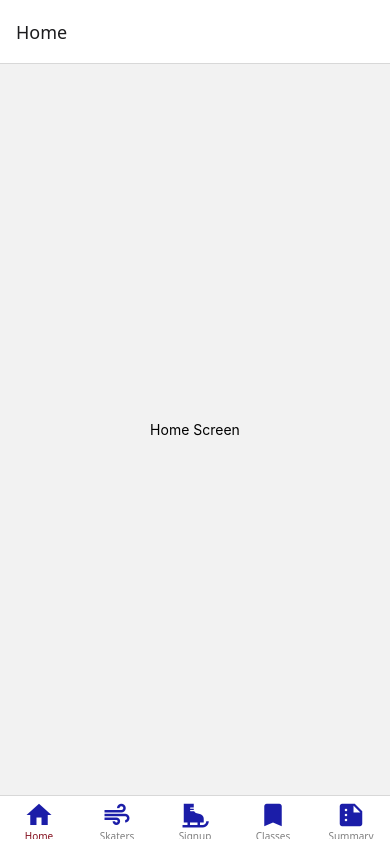
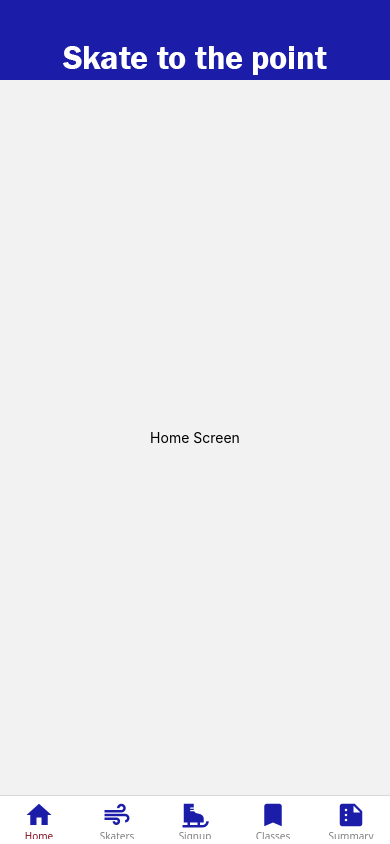
Before and after one commit to jpking872/stp2, a React Native app: screen / in a window 390 px wide. Built offline with nearby package versions, Linux system fonts and the light colour scheme.

Commit message:
Signup page

```diff
--- a/App.js
+++ b/App.js
@@ -1,14 +1,15 @@
 import { StatusBar } from 'expo-status-bar';
 import { StyleSheet, Text, View } from 'react-native';
 import MaterialIcons from 'react-native-vector-icons/MaterialIcons';
-import * as React from 'react';
+import React, { useEffect } from 'react';
 import { NavigationContainer } from '@react-navigation/native';
 import { createBottomTabNavigator } from '@react-navigation/bottom-tabs';
 import Skaters from './components/Skaters';
 import Signup from './components/Signup';
 import Classes from './components/Classes';
 import Summary  from './components/Summary';
-import Calendar from './components/Calendar';
+import Header from './components/Header';
+import './utils/global';
 
   function HomeScreen() {
     return (
@@ -27,7 +28,9 @@ import Calendar from './components/Calendar';
   }
 
 function SignupScreen() {
-    return <Signup />;
+    return (
+            <Signup />
+    )
 }
 
 function ClassesScreen() {
@@ -49,8 +52,10 @@ function SummaryScreen() {
   const Tab = createBottomTabNavigator();
 
   export default function App() {
+
     return (
-        <NavigationContainer>
+        <NavigationContainer style={styles.container}>
+          <Header title="Skate to the Point" />
           <Tab.Navigator
               screenOptions={({ route }) => ({
                 tabBarIcon: ({ focused, color, size }) => {
@@ -70,6 +75,7 @@ function SummaryScreen() {
                 },
                 tabBarActiveTintColor: global.HIGHLIGHT,
                 tabBarInactiveTintColor: 'gray',
+                  headerShown: false
               })}
           >
             <Tab.Screen name="Home" component={HomeScreen} />
--- a/components/Calendar.js
+++ b/components/Calendar.js
@@ -20,7 +20,7 @@ function Calendar({onUpdate}) {
 
     return (
             <View>
-                <SkateButton title="Choose Date" onPress={() => setShowPicker(true)} />
+                <SkateButton title="Choose Date" color={global.HIGHLIGHT} onPress={() => setShowPicker(true)} />
                 {showPicker && (
                     <DateTimePicker
                         value={date}
--- /dev/null
+++ b/components/Header.js
@@ -0,0 +1,33 @@
+import React from 'react';
+import { View, Text, StyleSheet, Image } from 'react-native';
+
+function Header({title}) {
+
+    return (
+            <View style={styles.container}>
+                <Image source={require('../assets/appHeader.png')} style={styles.headerImage} />
+            </View>
+    )
+
+}
+
+
+const styles = StyleSheet.create({
+    container: {
+        height: 80,
+        margin: 0,
+        padding: 0,
+        alignItems: 'center',
+        backgroundColor: global.DARK_COLOR
+    },
+    headerImage: {
+        maxWidth: 360,
+        height: 80
+    },
+    headerText: {
+        fontSize:24,
+        color: "#FFFFFF"
+    }
+})
+
+export default Header;
--- /dev/null
+++ b/components/Loading.js
@@ -0,0 +1,21 @@
+import React, {useState} from 'react';
+import { Text, StyleSheet, View } from 'react-native';
+import '../utils/global';
+import { ClipLoader } from 'react-spinners';
+
+function Loading() {
+
+    return (
+        <View style={styles.container}>
+            <ClipLoader size={50} />;
+        </View>
+    );
+}
+
+    const styles = () => StyleSheet.create({
+        container: {
+            alignItems:'center'
+        }
+    });
+
+export default Loading;
--- a/components/Signup.js
+++ b/components/Signup.js
@@ -8,7 +8,7 @@ import dayjs from 'dayjs';
 import * as React from "react";
 import Calendar from './Calendar';
 import SkateButton from './SkateButton';
-import { CheckBox } from '@rneui/themed';
+import Loading from './Loading';
 
 function Signup() {
 
@@ -102,7 +102,9 @@ function Signup() {
 
 
     if (loading) {
-        return <Text>Loading data...</Text>;
+        return (
+            <Loading />
+        );
     }
 
     if (error) {
@@ -153,12 +155,12 @@ function Signup() {
         const passThisDay = false;
         let content;
         if (isOriginalRegistered(i) && now.isAfter(sessionTime)) {
-            content = <MaterialIcons name="check" style={styles.darkColor} size={42} />
+            content = <MaterialIcons name="check" style={styles.darkColor} size={45} />
         } else if (sessions[i].count >= sessions[i].size || (accountData.balance < 0 && !passThisDay) || (!isRegistered(i) && now.isAfter(regSessionTime))) {
-            content = <MaterialIcons name="clear" style={styles.lightColor} size={42} />
+            content = <MaterialIcons name="clear" style={styles.lightColor} size={45} />
         } else {
             content = <TouchableOpacity onPress={() => clickedSkate(i)}>
-                            <MaterialIcons name="ice-skating" style={isRegistered(i) ? styles.darkColor : styles.lightColor } size={42} />
+                            <MaterialIcons name="ice-skating" style={isRegistered(i) ? styles.darkColor : styles.lightColor } size={45} />
                      </TouchableOpacity>
         }
 
@@ -192,27 +194,35 @@ function Signup() {
     }
 
     function ChangeDate(curdate) {
-        console.log('change date ' + curdate);
+        setReload(true);
+        setLoading(true);
         setSignupDate(curdate);
     }
 
     return (
         <View style={styles.container}>
-            <View><MaterialIcons name="key" style={styles.green} size={32} /><Text style={styles.headerText}>Nick Riviera</Text></View>
-            <Text style={styles.headerText}>{dayjs(signupDate).format('MMMM D, YYYY')}</Text>
+            <View style={styles.header}>{pass ? <MaterialIcons name="key" style={styles.green} size={32} /> : <MaterialIcons name="ice-skating" style={styles.darkColor} size={32} />}
+                <View style={styles.memberData}>
+                    <Text style={styles.headerText}>Nick Riviera</Text>
+                    <Text style={[styles.headerText, styles.member]}>Junior Freeskate</Text>
+                </View>
+                <View style={styles.memberData}>
+                    <Text style={[styles.headerText, styles.highlight]}>{dayjs(signupDate).format('MMMM D, YYYY')}</Text>
+                    <Text style={[styles.headerText, styles.member]}>Mar 2025</Text>
+                </View>
+            </View>
             <ScrollView style={styles.sessionScroll}>
                 {sessions && sessions.map((item, index) => (
-                    <View style={styles.sessionRow} key={item.id}>
+                    <View style={[styles.sessionRow, index % 2 === 0 ? styles.even : styles.odd]} key={item.id}>
                         <View style={styles.skateIcon}>{renderSkate(index)}</View>
-                        <Text style={styles.skateText}>{dayjs(item.session_time).format('h:mma')} to {dayjs(item.session_time).add(item.duration, 'minute').format('h:mma')} {item.name} ({item.size - item.count} of {item.size})</Text>
+                        <Text style={styles.skateText}>{dayjs(item.session_time).format('h:mma')} to {dayjs(item.session_time).add(item.duration, 'minute').format('h:mma')}{'\n'}<Text style={styles.highlight}>{item.name}</Text> ({item.count} of {item.size})</Text>
                     </View>
                 ))}
             </ScrollView>
-            <SkateButton title="Signup" onPress={handleSignup} />
+            <SkateButton title={"Signup (" + registered.length + ")"} color={global.DARK_COLOR} onPress={handleSignup} />
             <View>
-                <Text style={styles.accountText}>Freestyles: {accountData.numFree}({accountData.numFreePass}) |
-                Classes: {accountData.numClasses} | Purchased: {accountData.adjustments}</Text>
-                <Text style={ balance > 0 ? styles.accountText : [styles.error, styles.accountText] }>Balance: {balance}</Text>
+                <Text style={styles.accountText}>Freestyles: {accountData.numFree}<Text style={styles.green }>({accountData.numFreePass})</Text><Text style={styles.highlight}> | </Text>Classes: {accountData.numClasses}<Text style={styles.highlight}> | </Text>Purchased: {accountData.adjustments}</Text>
+                <Text style={styles.accountText}>Balance: <Text style={ balance <= 0 ? styles.error: null }>{balance}</Text></Text>
             </View>
             <View>
                 <Calendar onUpdate={(value) => ChangeDate(value)} />
@@ -234,7 +244,8 @@ function Signup() {
         sessionRow: {
             flex: 1,
             flexDirection: 'row',
-            alignItems: 'left'
+            alignItems: 'left',
+            marginVertical: 2
         },
         skateIcon: {
             width: 40,
@@ -243,9 +254,10 @@ function Signup() {
         },
         skateText: {
             fontSize: 16,
-            paddingTop:7,
-            marginTop:3,
-            marginHorizontal:5,
+            paddingTop:3,
+            paddingBottom:3,
+            marginLeft:10,
+            marginRight:5,
             color: global.DARK_COLOR
         },
         item: {
@@ -279,8 +291,26 @@ function Signup() {
         accountText: {
             textAlign: 'center'
         },
+        header: {
+            paddingLeft: 10,
+            paddingVertical: 3,
+            backgroundColor: "#DDDDDD"
+        },
         headerText: {
             fontSize: 16
+        },
+        odd: {
+            backgroundColor: "#DDDDDD"
+        },
+        even: {
+
+        },
+        memberData: {
+            flexDirection: 'row',
+        },
+        member: {
+            paddingRight: 10,
+            marginLeft: 'auto'
         }
     });
 
--- a/components/SkateButton.js
+++ b/components/SkateButton.js
@@ -2,23 +2,25 @@ import React, {useState} from 'react';
 import { TouchableOpacity, Text, StyleSheet, View } from 'react-native';
 import '../utils/global';
 
-function SkateButton({title, onPress}) {
+function SkateButton(props) {
+
+    const styles = createStyles(props);
 
     return (
         <View style={styles.container}>
-            <TouchableOpacity style={styles.button} onPress={onPress}>
-                <Text style={styles.text}>{title}</Text>
+            <TouchableOpacity style={styles.button} onPress={props.onPress}>
+                <Text style={styles.text}>{props.title}</Text>
             </TouchableOpacity>
         </View>
     );
 }
 
-    const styles = StyleSheet.create({
+    const createStyles = (props) => StyleSheet.create({
         container: {
             alignItems:'center',
         },
         button: {
-            backgroundColor: global.DARK_COLOR,
+            backgroundColor: props.color,
             paddingVertical: 12,
             paddingHorizontal: 24,
             borderRadius: 8,
--- a/utils/global.js
+++ b/utils/global.js
@@ -1,6 +1,6 @@
-global.BG_COLOR = '#222222';
+global.BG_COLOR = '#CDCDCD';
 global.DARK_COLOR = '#1B1DA8';
 global.LIGHT_COLOR= '#969696';
 global.HIGHLIGHT = '#85101F';
-global.GREEN = '#05B517';
+global.GREEN = '#0FA630';
 global.ERROR = '#F20202';
```
Also changed, not shown: assets/appHeader.png (added), 1 other file (tests, documents, lock files or other folders).
